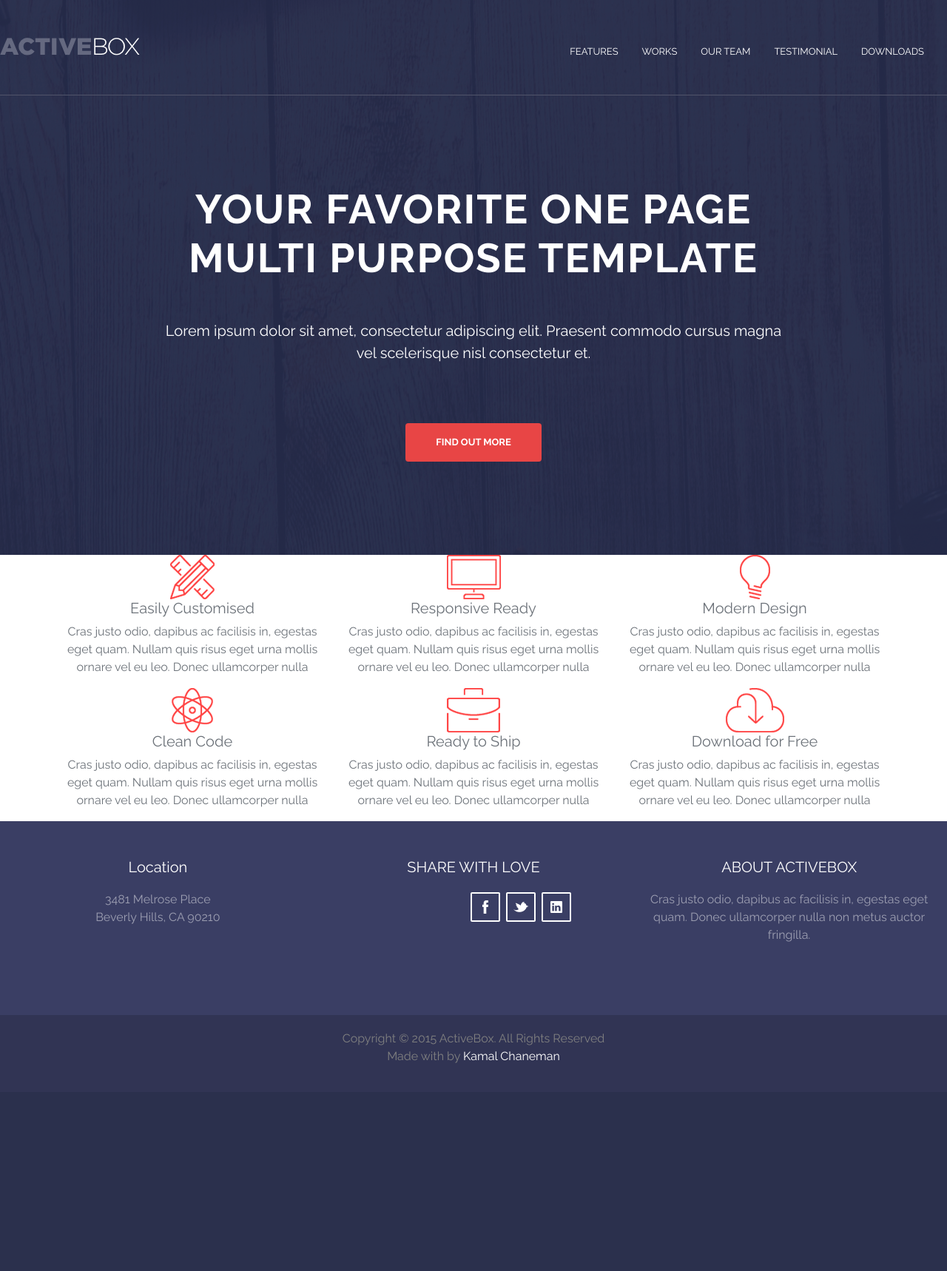
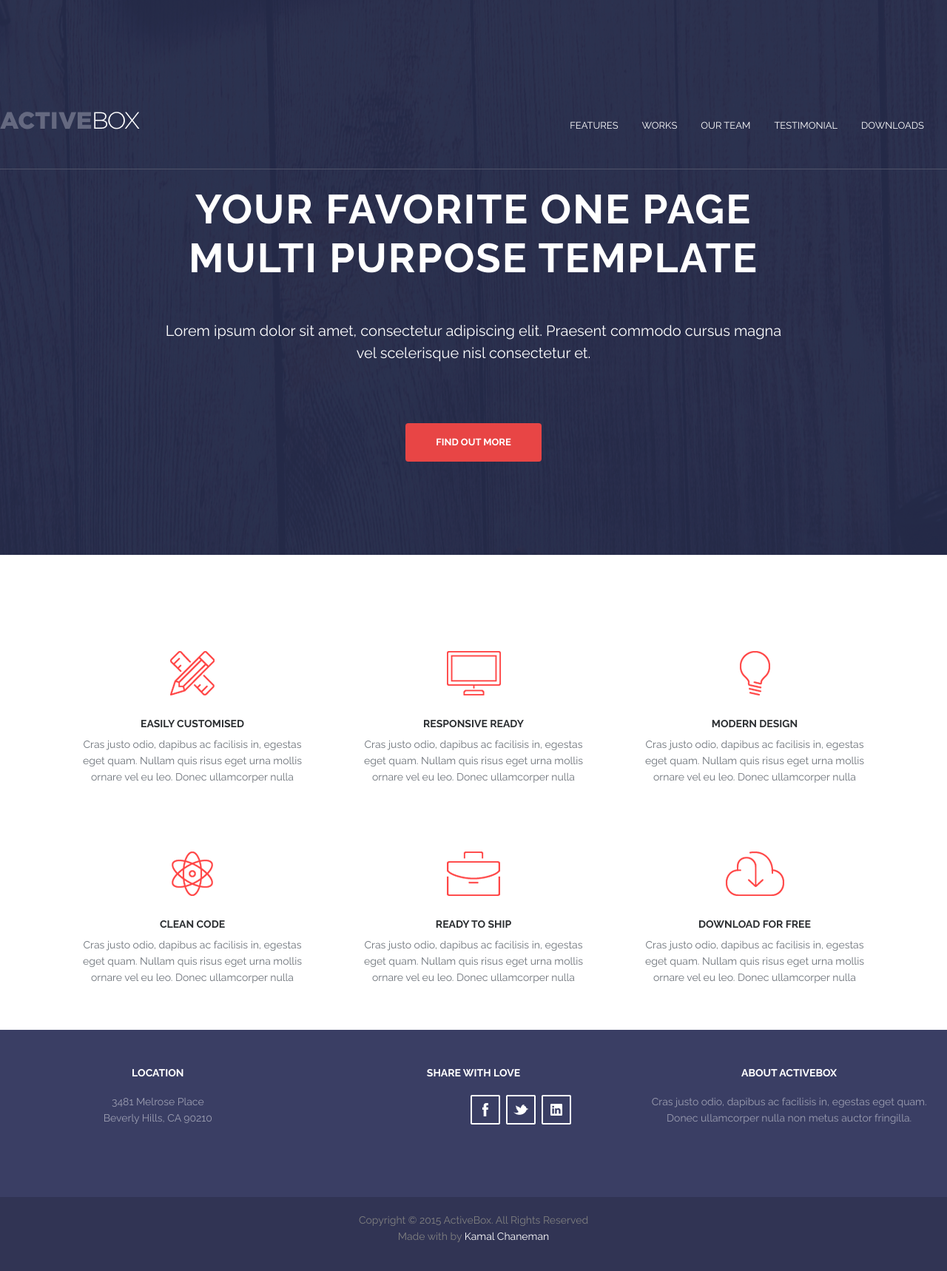
Before and after one commit to karenmanzur/SmoothOperators-Desarrollo-Web, a PHP site: page / in a window 1280 px wide. Shown: the whole page at 74% size. Before the commit the page ends 1437 px from the top, so only its background shows below. Run offline with PHP 8.4, Linux system fonts and the light colour scheme; some libraries are stand-ins or nearby versions.

Commit message:
features css
se agrego css de features

```diff
--- a/css/estilo.css
+++ b/css/estilo.css
@@ -80,6 +80,36 @@ header .col-lg-3{
      padding: 15px 40px;
 }
 
+  /*Features*/
+  section .features {
+      margin-bottom: 50px;
+        }
+
+  h5{
+      font-size: 14px;
+      color: #2d3033;
+      text-transform: uppercase;
+      font-weight: 700;
+  }
+
+  p{
+    font-size: 14px;
+     line-height: 22px;
+     color: #6c7279;
+  }
+
+    section .feature{
+      padding: 0 15px;
+      margin-top: 30px;
+      margin-bottom: 30px;
+  }
+
+  section .row{
+    margin-top: 100px;
+  }
+
+
+  /*Footer*/
 footer {
   text-align: center;
 }
```
